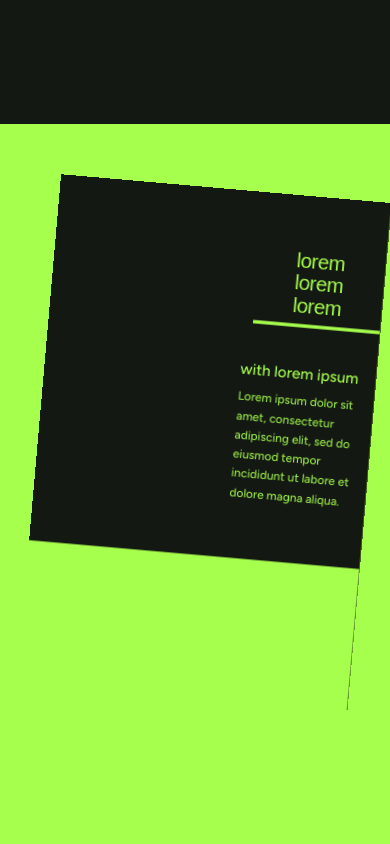
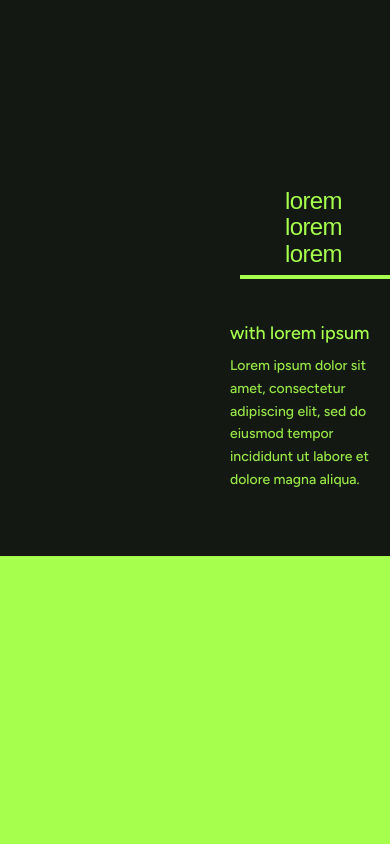
Before and after one commit to MuhamadIlhamMubarrok/landingpage-10b, a React (Vite) app: page / in a window 390 px wide. Shown: the part 720-1564 px from the top of the page. Built offline with nearby package versions, Linux system fonts and the light colour scheme; no server answers; a web font is replaced by a local one.

Commit message:
dekstoponly

```diff
--- a/src/components/HeroMemberTransition.jsx
+++ b/src/components/HeroMemberTransition.jsx
@@ -1,10 +1,21 @@
-import { useRef } from "react";
+import { useRef, useState, useEffect } from "react";
 import { motion, useScroll, useTransform } from "framer-motion";
 import Hero from "./Hero/Hero";
 import Member from "./Member/Member";
 
 const HeroMemberTransition = () => {
   const container = useRef(null);
+  const [isDesktop, setIsDesktop] = useState(true);
+
+  // Cek ukuran layar
+  useEffect(() => {
+    const handleResize = () => {
+      setIsDesktop(window.innerWidth >= 1024);
+    };
+    handleResize();
+    window.addEventListener("resize", handleResize);
+    return () => window.removeEventListener("resize", handleResize);
+  }, []);
 
   const { scrollYProgress } = useScroll({
     target: container,
@@ -13,39 +24,33 @@ const HeroMemberTransition = () => {
 
   const heroScale = useTransform(scrollYProgress, [0, 0.5], [1, 0.85]);
   const heroRotate = useTransform(scrollYProgress, [0, 0.5], [0, -5]);
-
   const memberScale = useTransform(scrollYProgress, [0.5, 1], [0.85, 1]);
   const memberRotate = useTransform(scrollYProgress, [0.5, 1], [5, 0]);
 
-
   return (
     <main ref={container} className="relative h-[400vh] overflow-visible bg-primary">
-
-  {/* SECTION 1 - HERO */}
       <motion.div
-    style={{
-      scale: heroScale,
-      rotate: heroRotate,
-      zIndex: 1,
-    }}
+        style={
+          isDesktop
+            ? { scale: heroScale, rotate: heroRotate, zIndex: 1 }
+            : { scale: 1, rotate: 0, zIndex: 1 }
+        }
         className="sticky top-0 h-screen bg-[#f3f3ef]"
       >
         <Hero />
       </motion.div>
+
       <motion.div
-    style={{
-      scale: memberScale,
-      rotate: memberRotate,
-      zIndex: 2,
-    }}
+        style={
+          isDesktop
+            ? { scale: memberScale, rotate: memberRotate, zIndex: 2 }
+            : { scale: 1, rotate: 0, zIndex: 2 }
+        }
         className="relative h-screen bg-black"
       >
         <Member />
       </motion.div>
-
     </main>
-
-
   );
 };
 
```
Lines whose indentation alone changed are shown as unchanged.
